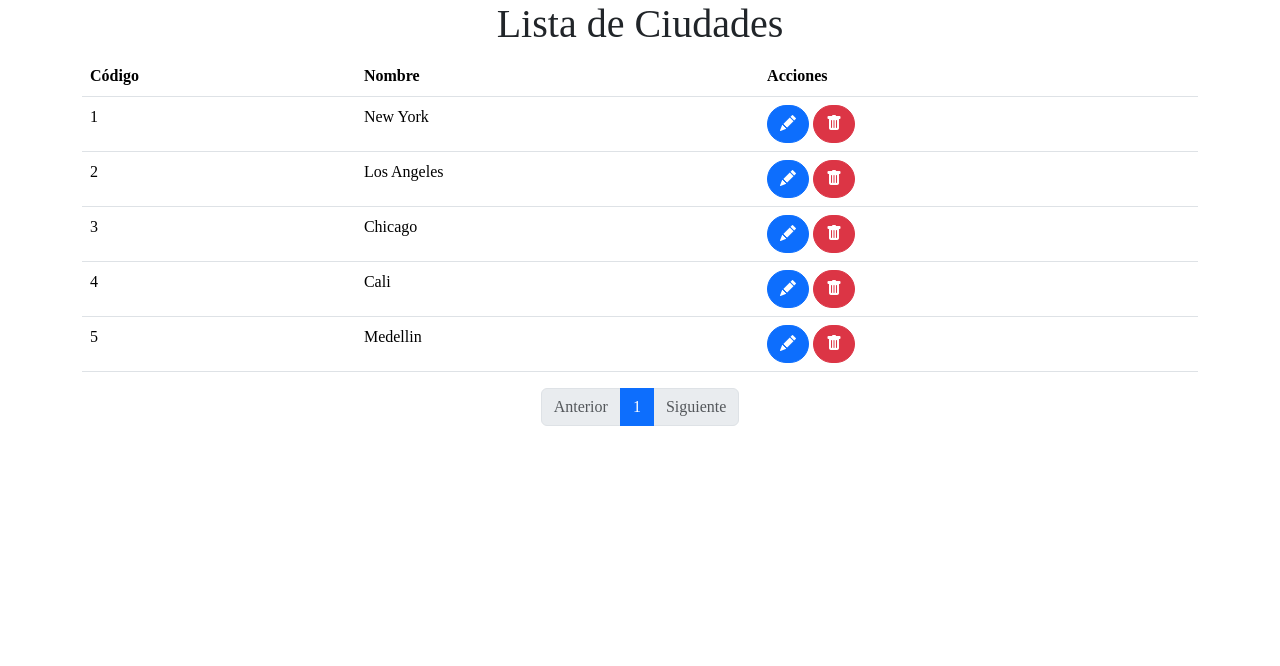
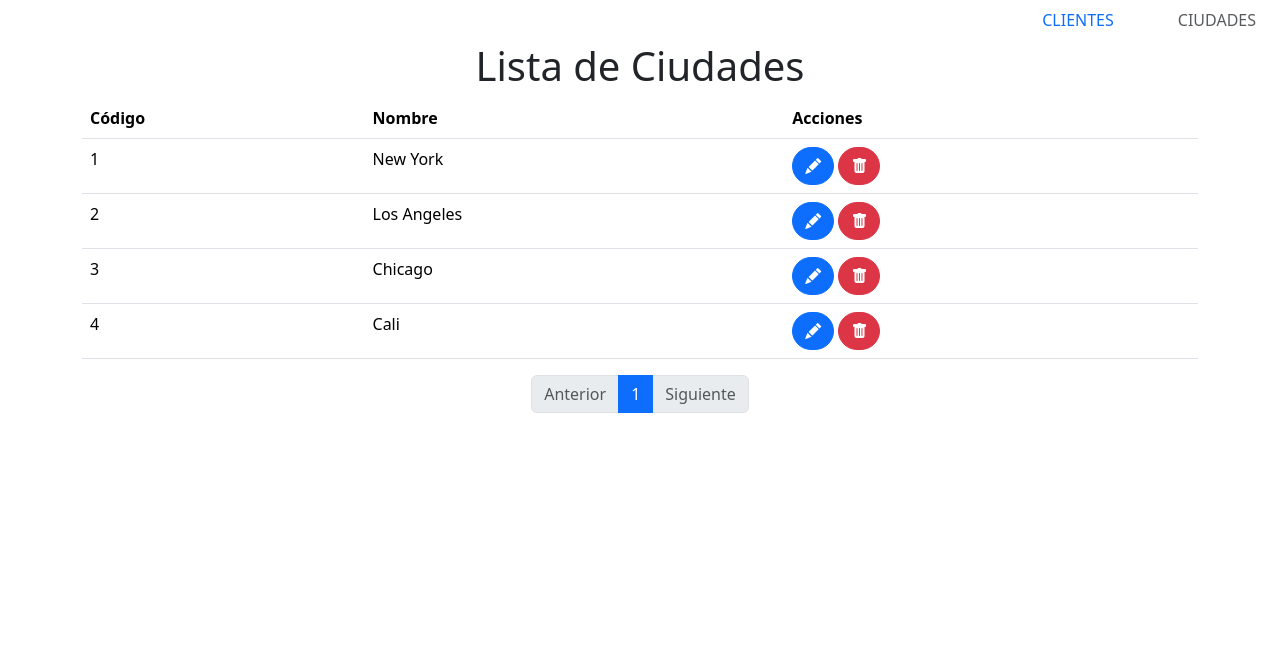
Before and after one commit to zaphod9801/registroClientesFlask, a Flask app: page /cities in a window 1280 px wide. Shown: the top 666 px of the page. Run offline with Flask 3, Linux system fonts and the light colour scheme; data comes from the database, SQL or seed files in the repository.

Commit message:
navigation menu added

```diff
--- a/app/templates/base.html
+++ b/app/templates/base.html
@@ -13,11 +13,20 @@
         integrity="sha384-w76AqPfDkMBDXo30jS1Sgez6pr3x5MlQ1ZAGC+nuZB+EYdgRZgiwxhTBTkF7CXvN"
         crossorigin="anonymous"></script>
     <script src="https://code.jquery.com/jquery-3.5.1.min.js"></script>
-
     {% endblock %}
 </head>
 
-<body style="font-family: Ubuntu;">
+<body id="body-pd">
+    <ul class="nav nav-underline justify-content-end">
+        <li class="nav-item px-lg-4">
+            <a class="nav-link {% if 'clients' in request.url_rule.endpoint %} disabled {% endif %} text-uppercase text-expanded"
+                href="{{ url_for('clients_list') }}">Clientes</a>
+        </li>
+        <li class="nav-item  px-lg-4">
+            <a class="nav-link {% if 'cities' in request.url_rule.endpoint %} disabled {% endif %} text-uppercase text-expanded"
+                href="{{ url_for('cities_list') }}">Ciudades</a>
+        </li>
+    </ul>
     <div id="content">
         {% block content %}{% endblock %}
     </div>
```
Also changed, not shown: app/app.db.
